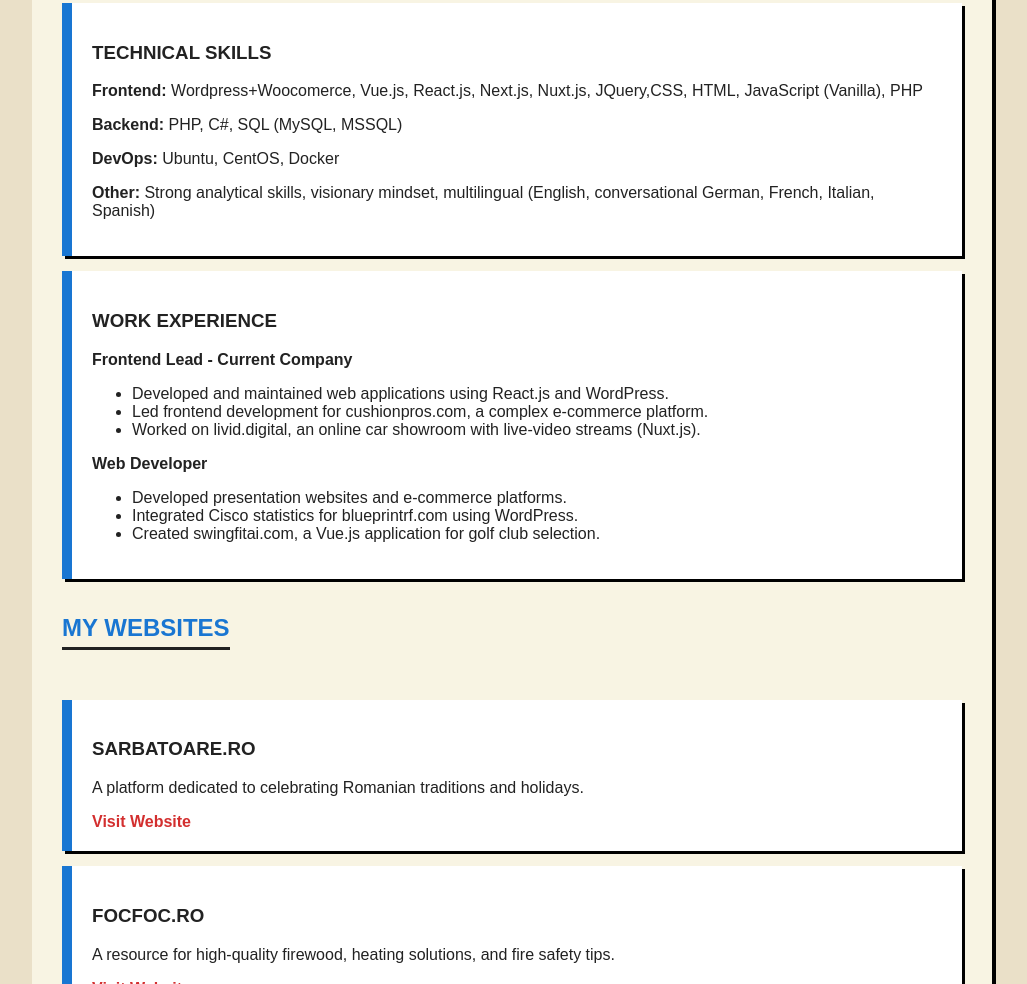
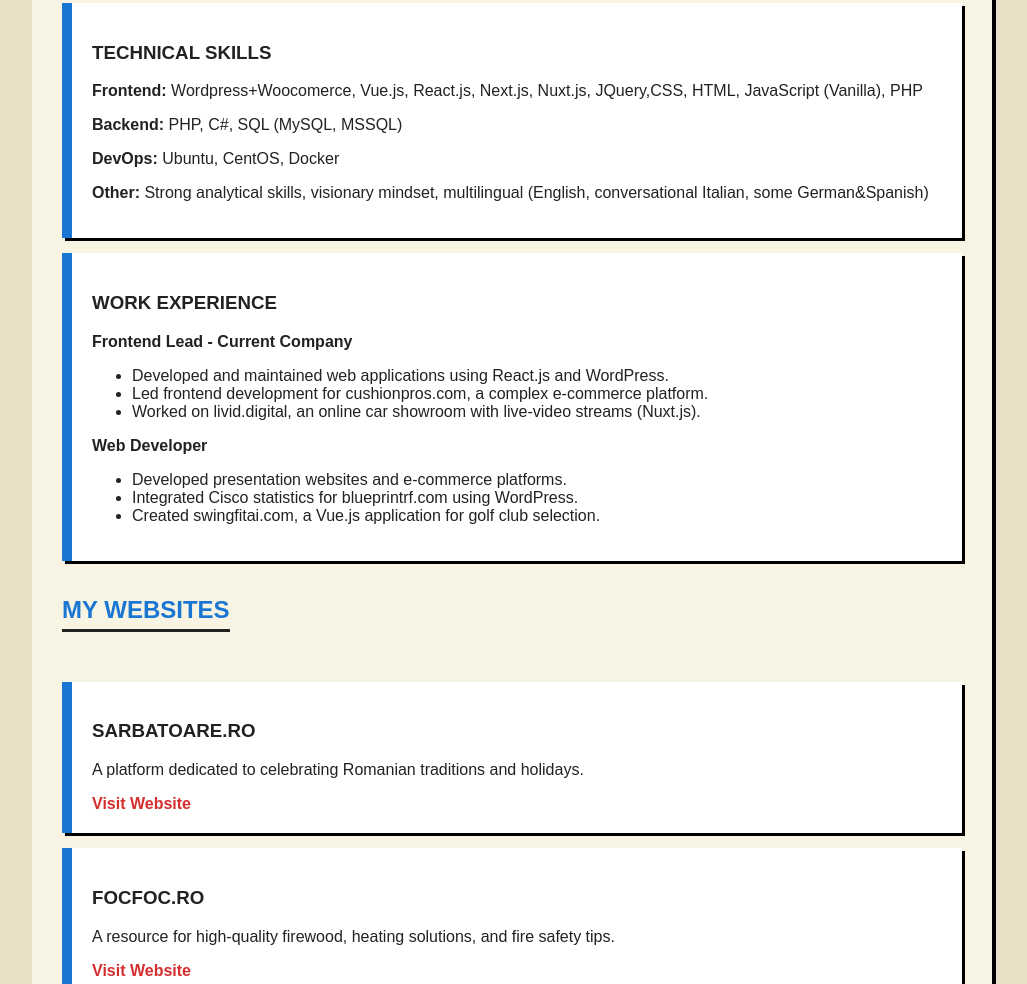
Before and after one commit to baiatulutata/website, a plain HTML site: page index.html in a window 1280 px wide. Shown: the part 1069-2053 px from the top of the page, without its empty margins (128-1155 px from the left). Drawn offline with Linux system fonts and the light colour scheme.

Commit message:
Update index.html

```diff
--- a/index.html
+++ b/index.html
@@ -103,7 +103,7 @@
                 <p><strong>Frontend:</strong> Wordpress+Woocomerce, Vue.js, React.js, Next.js, Nuxt.js, JQuery,CSS, HTML, JavaScript (Vanilla), PHP</p>
                 <p><strong>Backend:</strong> PHP, C#, SQL (MySQL, MSSQL)</p>
                 <p><strong>DevOps:</strong> Ubuntu, CentOS, Docker</p>
-                <p><strong>Other:</strong> Strong analytical skills, visionary mindset, multilingual (English, conversational German, French, Italian, Spanish)</p>
+                <p><strong>Other:</strong> Strong analytical skills, visionary mindset, multilingual (English, conversational Italian, some German&Spanish)</p>
             </div>
             <div class="resume-section">
                 <h3>Work Experience</h3>
```
